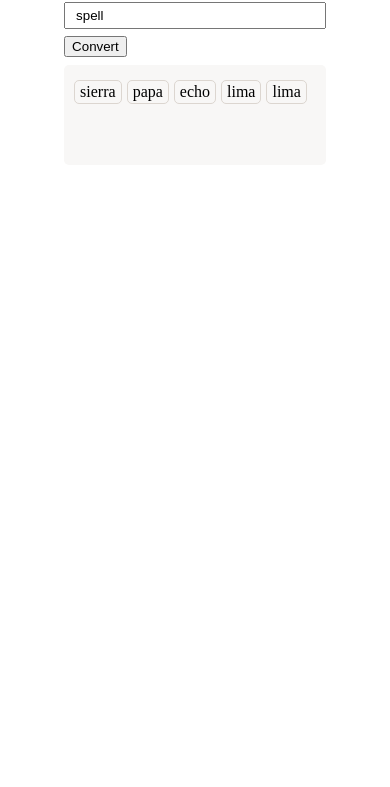
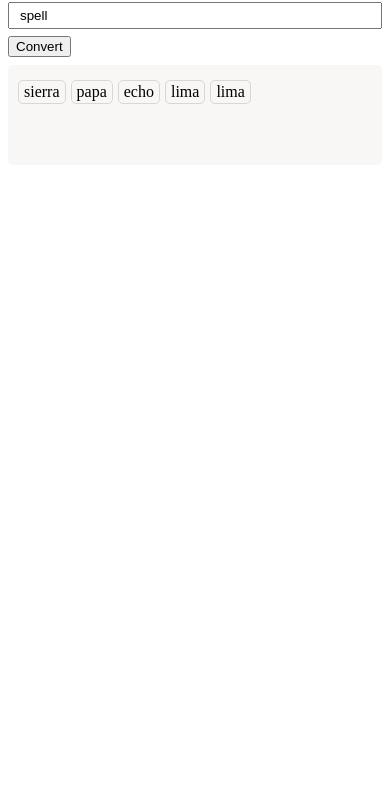
Before and after one commit to bchopson/nato-ify, a plain HTML site: page index.html in a window 390 px wide. Shown: the part 57-844 px from the top of the page. Drawn offline with Linux system fonts and the light colour scheme.

Commit message:
HTML cache-busting and smarter margins

```diff
--- a/css/style.css
+++ b/css/style.css
@@ -4,6 +4,12 @@ h1 {
 
 .container {
   margin: 0 15%;
+}
+
+@media only screen and (max-width: 720px) {
+  .container {
+    margin: 0;
+  }
 }
 
 .input {
--- a/index.html
+++ b/index.html
@@ -4,6 +4,9 @@
     <title>NATO-ify</title>
     <meta charset="UTF-8">
     <meta name="viewport" content="width=device-width, initial-scale=1">
+    <meta http-equiv="Cache-Control" content="no-cache, no-store, must-revalidate" />
+    <meta http-equiv="Pragma" content="no-cache" />
+    <meta http-equiv="Expires" content="0" />
     <script src="js/nato-phonetic.js"></script>
     <script src="js/script.js"></script>
     <link href="css/style.css" rel="stylesheet">
```
